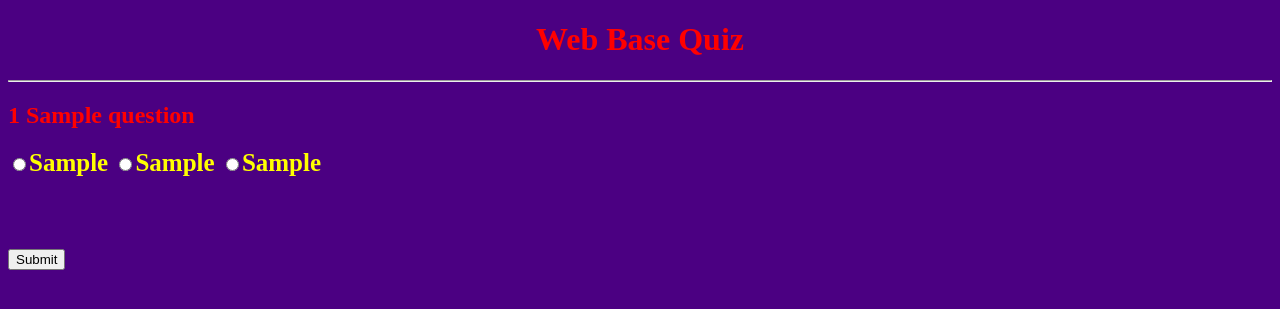
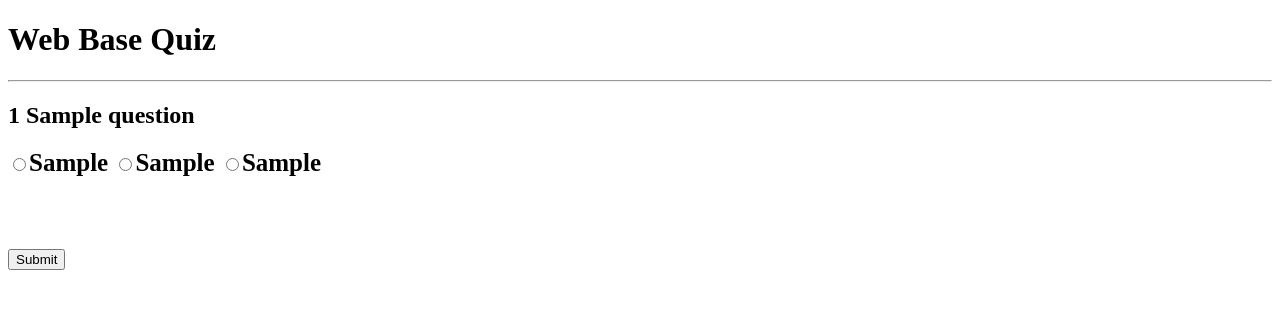
Before and after one commit to Udhv/web-base-quiz-, a Flask app: template templates/quiz.html in a window 1280 px wide. Shown: the top 309 px of the page. Run offline with Flask 2, Linux system fonts and the light colour scheme; the template is opened without the code that fills it: most values are stand-ins (such as "Sample title", 1, 10 or a date in 2020).

Commit message:
Update quiz.html

```diff
--- a/templates/quiz.html
+++ b/templates/quiz.html
@@ -3,13 +3,7 @@
 <head>
 
 	<title>Quiz Application</title>
-	<style>
-			body {background-color: indigo;}
-			h2   {color: red;}
- 			h3	 {color: yellow;}
-			h1   {text-align: center;
-				   color: red;}
-	</style>
+
 </head>
 <body>
 
```
